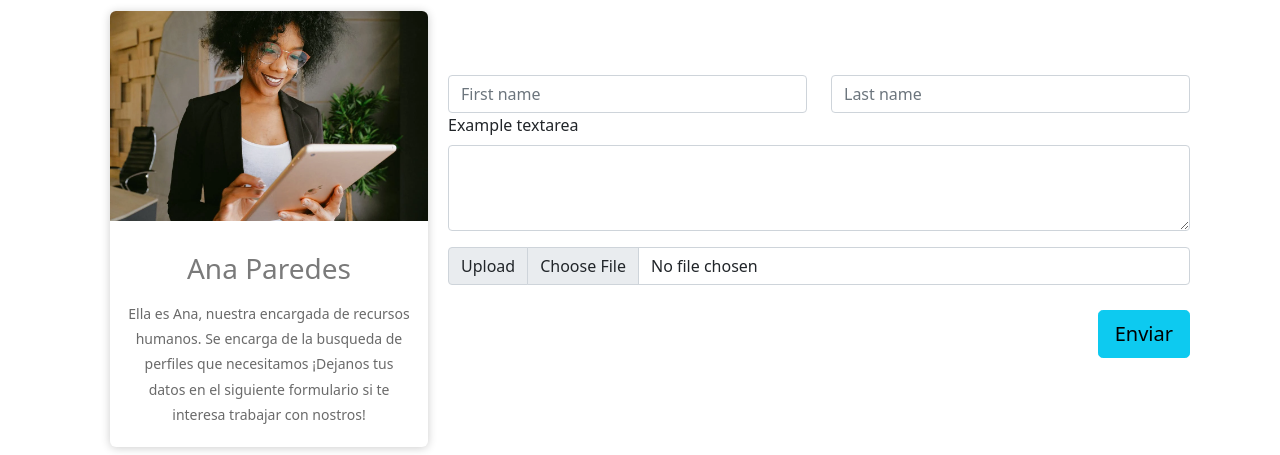
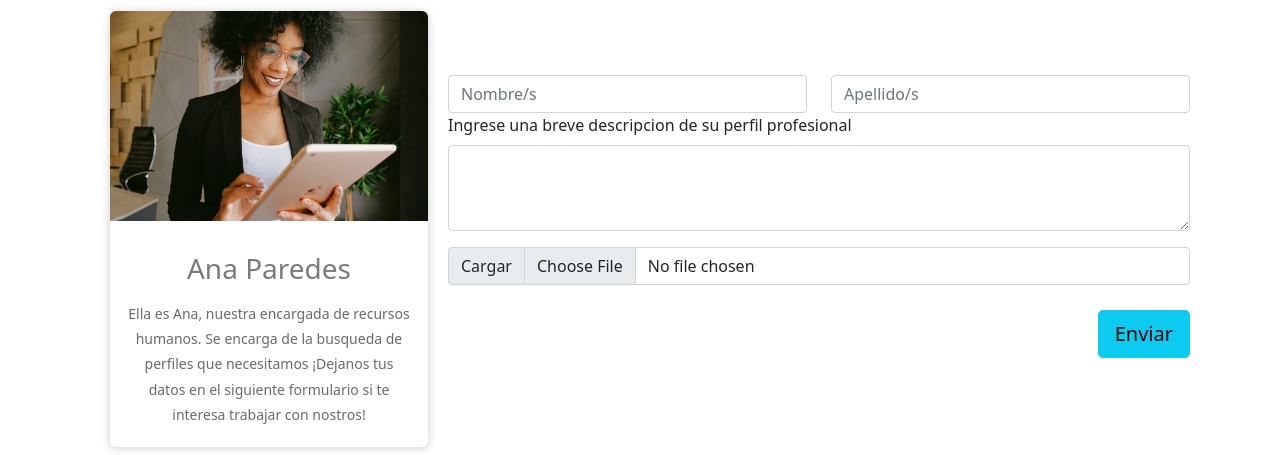
Before and after one commit to SantiagoZ94/proyecto-final-santiago-zapata, a website: page vistas/rrhh.html in a window 1280 px wide. Shown: the part 154-609 px from the top of the page. Drawn offline with nearby package versions, Linux system fonts and the light colour scheme.

Commit message:
complete form

```diff
--- a/vistas/rrhh.html
+++ b/vistas/rrhh.html
@@ -55,25 +55,27 @@
                     <div class="contenido-card-rrhh">
                         <h3>Ana Paredes</h3>
                         <p>Ella es Ana, nuestra encargada de recursos humanos. Se encarga de la busqueda de perfiles que
-                        necesitamos ¡Dejanos tus datos en el siguiente formulario si te interesa trabajar con nostros!
+                            necesitamos ¡Dejanos tus datos en el siguiente formulario si te interesa trabajar con
+                            nostros!
                         </p>
                     </div>
                 </div>
                 <div class="contenedor-form-rrhh">
                     <div class="row">
                         <div class="col">
-                      <input type="text" class="form-control" placeholder="First name" aria-label="First name">
+                            <input type="text" class="form-control" placeholder="Nombre/s" aria-label="First name">
                         </div>
                         <div class="col">
-                      <input type="text" class="form-control" placeholder="Last name" aria-label="Last name">
+                            <input type="text" class="form-control" placeholder="Apellido/s" aria-label="Last name">
                         </div>
                     </div>
                     <div class="mb-3">
-                    <label for="exampleFormControlTextarea1" class="form-label">Example textarea</label>
+                        <label for="exampleFormControlTextarea1" class="form-label">Ingrese una breve descripcion de su
+                            perfil profesional</label>
                         <textarea class="form-control" id="exampleFormControlTextarea1" rows="3"></textarea>
                     </div>
                     <div class="input-group mb-3">
-                    <label class="input-group-text" for="inputGroupFile01">Upload</label>
+                        <label class="input-group-text" for="inputGroupFile01">Cargar</label>
                         <input type="file" class="form-control" id="inputGroupFile01">
                     </div>
                     <div class="boton-rrhh formulario-contacto">
```
Lines whose indentation alone changed are shown as unchanged.
